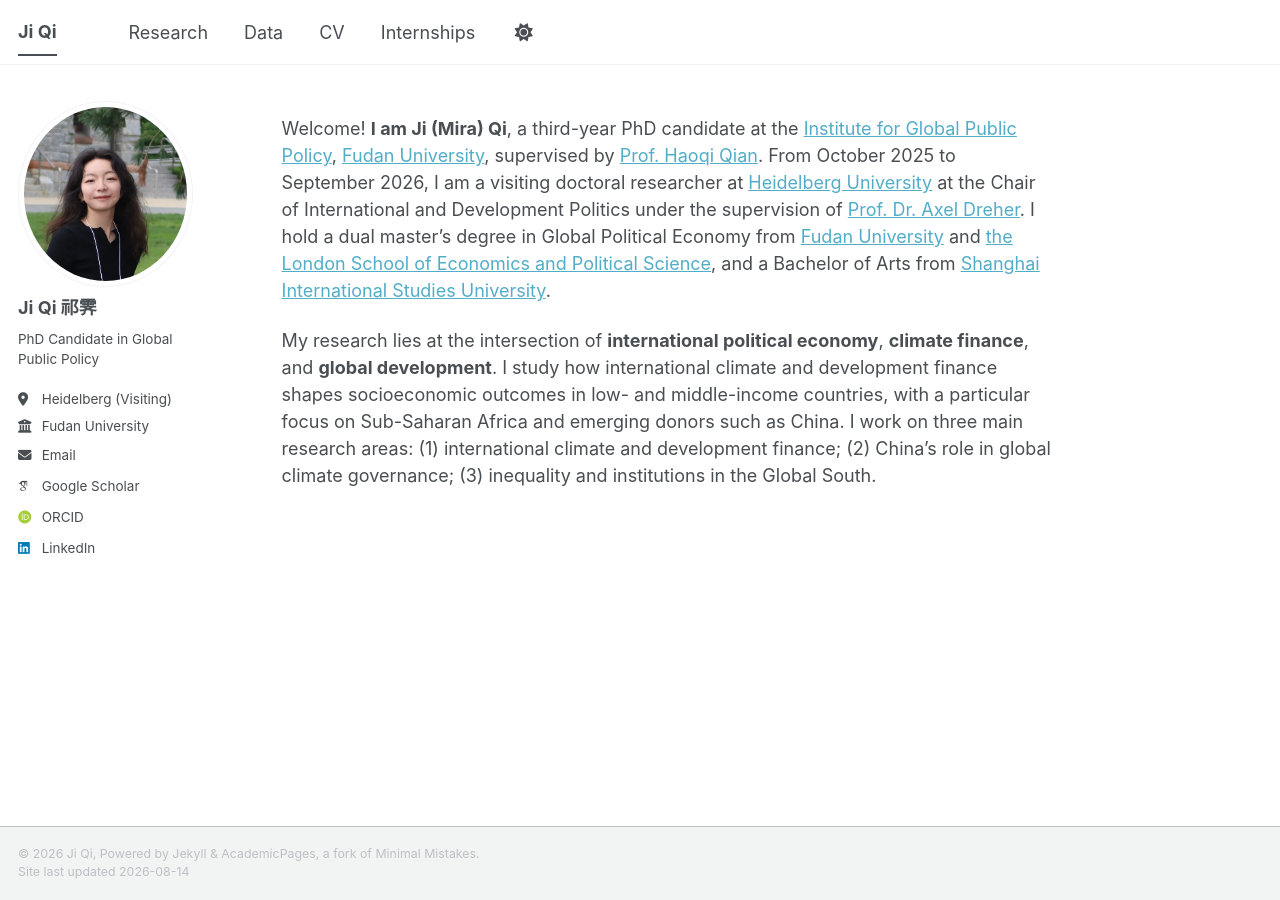
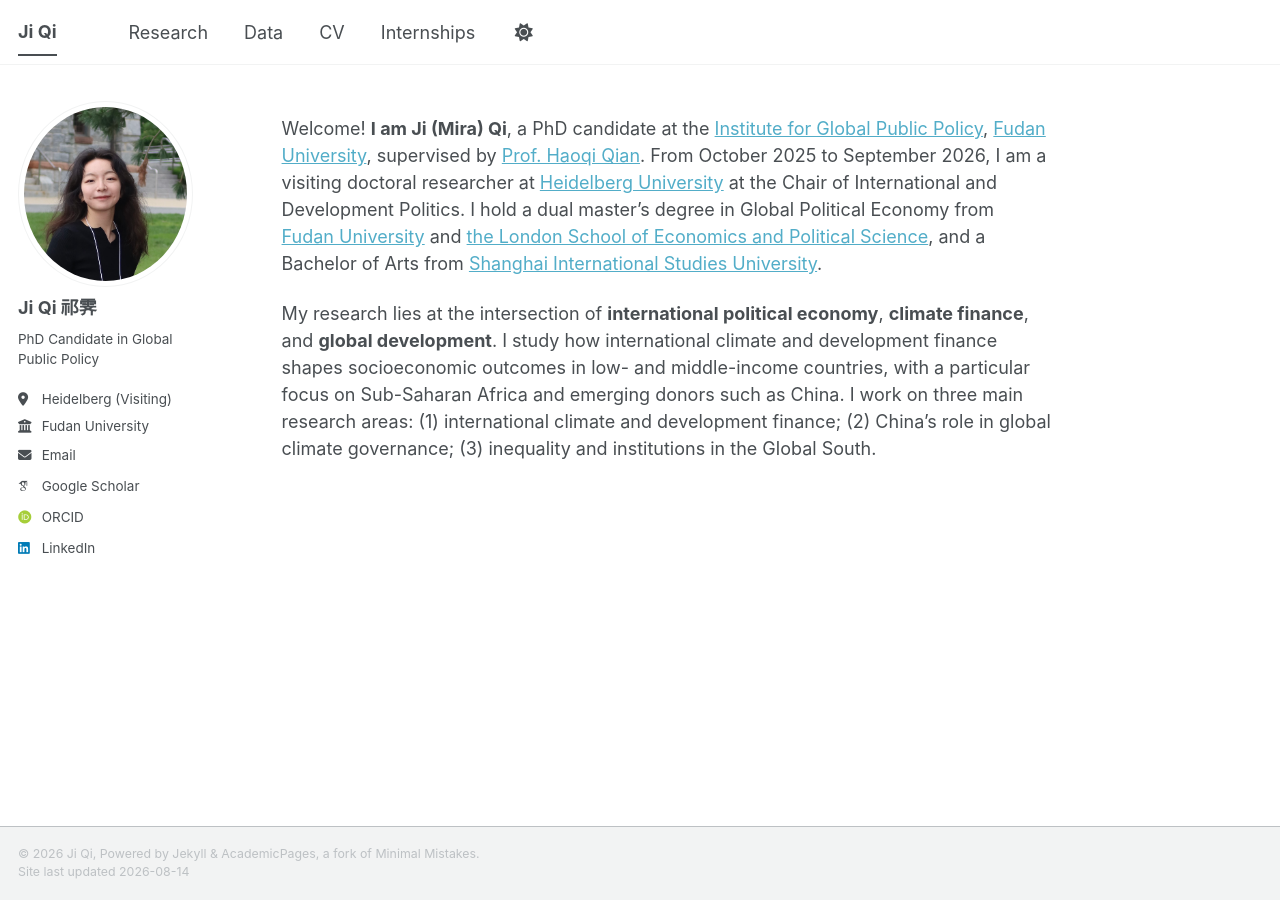
Before and after one commit to miramkj/miramkj.github.io, a Jekyll site: the page built from _pages/index.md, in a window 1280 px wide. Built offline with Jekyll 4.4.1, drawn with Linux system fonts in a browser that asks for light colours; some web fonts are replaced; a script bundle is joined from its source files by our own code; library files that are not in the unit come from our copies.

Commit message:
Update introduction in index.md
Removed specific details about the visiting researcher position and streamlined the introduction.

```diff
--- a/_pages/index.md
+++ b/_pages/index.md
@@ -5,7 +5,7 @@
 author_profile: true
 ---
 
-Welcome! **I am Ji (Mira) Qi**, a third-year PhD candidate at the [Institute for Global Public Policy](https://igpp.fudan.edu.cn/igppen/main.htm), [Fudan University](https://www.fudan.edu.cn/en/), supervised by [Prof. Haoqi Qian](https://www.hawkinqian.com/). From October 2025 to September 2026, I am a visiting doctoral researcher at [Heidelberg University](https://www.uni-heidelberg.de/en) at the Chair of International and Development Politics under the supervision of [Prof. Dr. Axel Dreher](https://www.awi.uni-heidelberg.de/de/professuren/internationale-wirtschafts-und-entwicklungspolitik). I hold a dual master’s degree in Global Political Economy from [Fudan University](https://www.fudan.edu.cn/en/) and [the London School of Economics and Political Science](https://www.lse.ac.uk/), and a Bachelor of Arts from [Shanghai International Studies University](https://en.shisu.edu.cn/).
+Welcome! **I am Ji (Mira) Qi**, a PhD candidate at the [Institute for Global Public Policy](https://igpp.fudan.edu.cn/igppen/main.htm), [Fudan University](https://www.fudan.edu.cn/en/), supervised by [Prof. Haoqi Qian](https://www.hawkinqian.com/). From October 2025 to September 2026, I am a visiting doctoral researcher at [Heidelberg University](https://www.uni-heidelberg.de/en) at the Chair of International and Development Politics. I hold a dual master’s degree in Global Political Economy from [Fudan University](https://www.fudan.edu.cn/en/) and [the London School of Economics and Political Science](https://www.lse.ac.uk/), and a Bachelor of Arts from [Shanghai International Studies University](https://en.shisu.edu.cn/).
 
 My research lies at the intersection of **international political economy**, **climate finance**, and **global development**. I study how international climate and development finance shapes socioeconomic outcomes in low- and middle-income countries, with a particular focus on Sub-Saharan Africa and emerging donors such as China. I work on three main research areas:
 (1) international climate and development finance;
```
